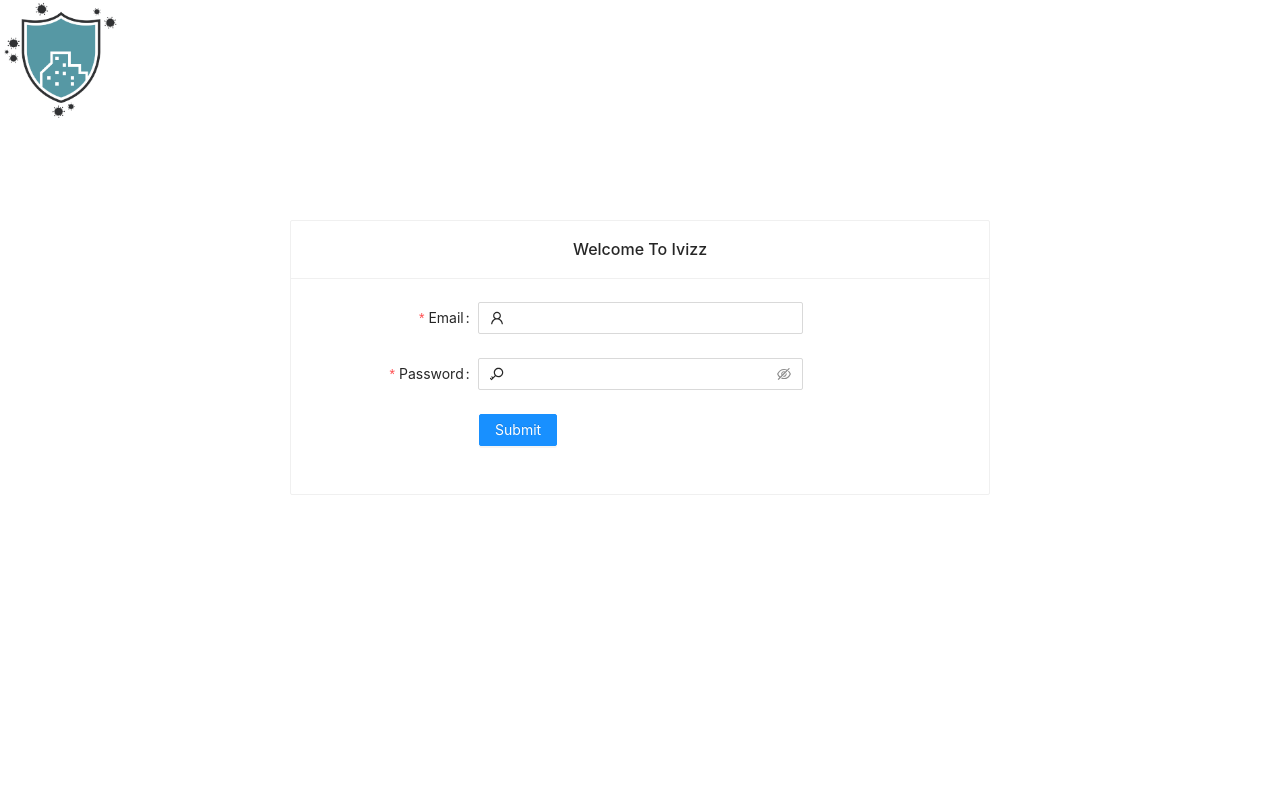
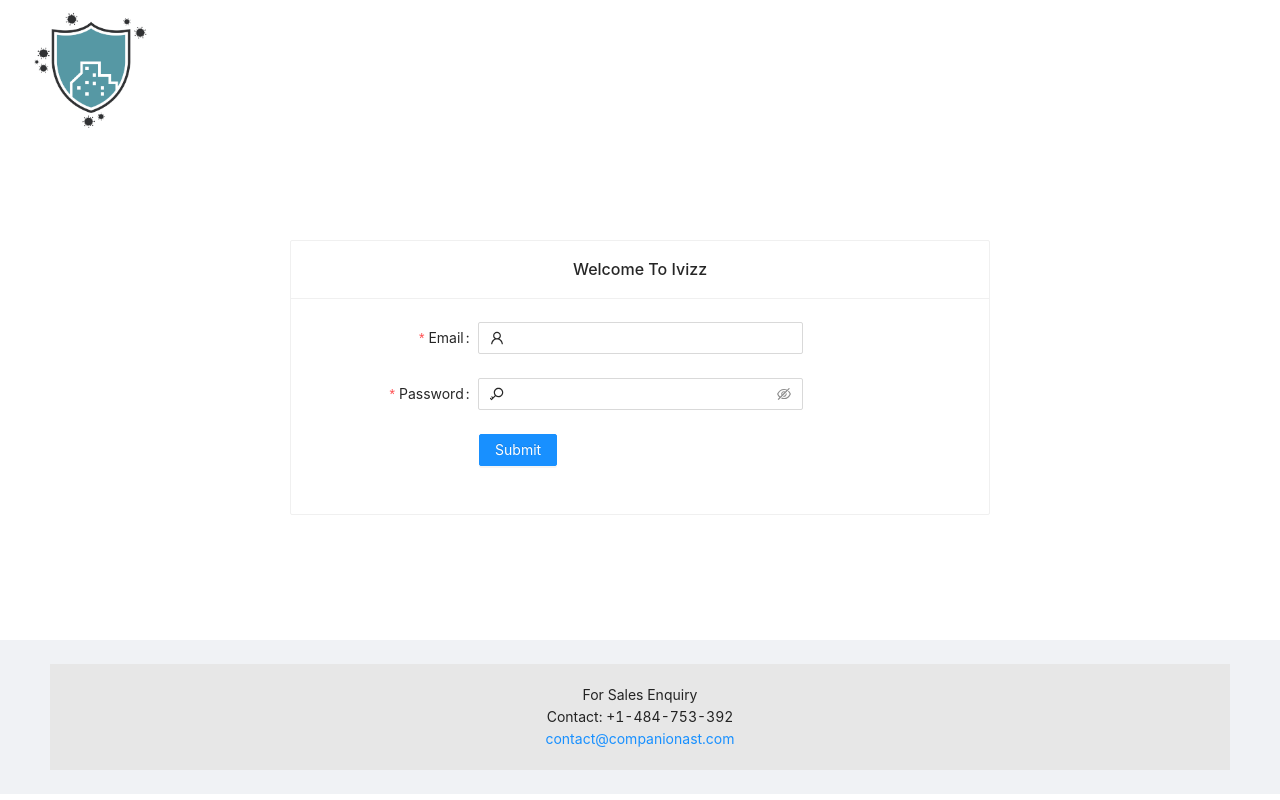
Before and after one commit to RazaAkmal/ivizz_react_Fe, a React (Create React App) app: page /login in a window 1280 px wide. Built offline with nearby package versions, Linux system fonts and the light colour scheme.

Commit message:
fix images issues, data hiracrchy, design structure

```diff
--- a/src/common/HelperFunctions.js
+++ b/src/common/HelperFunctions.js
@@ -60,6 +60,7 @@ export const openSecureLink = async (fileUrl) => {
   const data = await response.json()
   const { url } = data
   window.open(url)
+  return url
 }
 
 export const extractModuleLabel = (label) => {
--- a/src/common/components/Footer.js
+++ b/src/common/components/Footer.js
@@ -1,12 +1,9 @@
-const Footer = () => {
+const IvizzFooter = () => {
   const style = {
     background:"#e7e7e7",
     textAlign:"center",
     padding:"20px 0",
-    marginTop:"60px",
     width:"100%" ,
-    position: "absolute",
-    bottom: 0
   }
 
   return (
@@ -18,4 +15,4 @@ const Footer = () => {
   )
 }
 
-export default Footer
+export default IvizzFooter
--- a/src/common/components/Header.js
+++ b/src/common/components/Header.js
@@ -2,7 +2,7 @@ import { useEffect,useState } from 'react'
 import styles from '../style.css'
 import { Link, Redirect } from "react-router-dom";
 
-const Header = ({ logoUrl }) => {
+const IvizzHeader = ({ logoUrl }) => {
 
   const [subdomain, setSubdomain] = useState('')
   const [site, setSite] = useState('')
@@ -18,7 +18,7 @@ const Header = ({ logoUrl }) => {
     }
   })
   return (
-    <div className={styles.header}>
+    <div className="">
       {path === '' ?
         <Link to="/">
           <img className={styles.left} src='/assets/logo.png' alt="Ivizz Logo" width={120} height={120} />
@@ -33,4 +33,4 @@ const Header = ({ logoUrl }) => {
   )
 }
 
-export default Header
+export default IvizzHeader
--- a/src/common/components/MenuCard.js
+++ b/src/common/components/MenuCard.js
@@ -1,12 +1,13 @@
 import { Link, Redirect } from "react-router-dom";
+import configs from "../../services/configs";
 
-const MenuCard = ({ title, link, backgroundImage }) => {
+const MenuCard = ({ title, link, cardIcon }) => {
   let marginTop = (title==="Mask Detect" || title==="Clean Detect") ? "50px" : 0
   return (
    <Link to={link}>
       <div className="card">
         <div style={{minWidth:240}}>
-          <center  style={{marginTop: '20%'}}><img src={backgroundImage}  height={50} /></center>
+          <center  style={{marginTop: '20%'}}><img src={configs.baseURL + cardIcon}  height={50} /></center>
 
           <center style={{marginTop: "10px"}}>{title}</center>
           </div>
--- a/src/common/components/ShowDetectionLinks.js
+++ b/src/common/components/ShowDetectionLinks.js
@@ -61,7 +61,8 @@ class ShowDetectionLinks extends Component {
       cameraData: {},
       totalScore: 0,
       graphData: {},
-      detectionURLs: []
+      detectionURLs: [],
+      copyLinks: ""
     }
   }
   async componentDidMount(){
@@ -178,10 +179,41 @@ class ShowDetectionLinks extends Component {
     console.log("--------graphBar: ", ctx, _index, _chart);
     // this.props.history.push("/login")
   }
+  openAllLink = () => {
+    let { detectionURLs } = this.state;
+
+    let linkVal = ''
+    detectionURLs.forEach(row => {
+      row.urls.forEach(async (link) => {
+        // openSecureLink(link)
+        const linkUrl = await openSecureLink(link)
+        linkVal = `${linkVal}
+        ${linkUrl}`
+      })
+    })
+    setTimeout(() => {
+      this.setState({ copyLinks: linkVal })
+    }, 3000);
+
+  }
+
+  copyData = () => {
+    let { copyLinks } = this.state;
+    var dummy = document.createElement("textarea");
+    // to avoid breaking orgain page when copying more words
+    // cant copy when adding below this code
+    // dummy.style.display = 'none'
+    document.body.appendChild(dummy);
+    //Be careful if you use texarea. setAttribute('value', value), which works with "input" does not work with "textarea". – Eduard
+    dummy.value = copyLinks;
+    dummy.select();
+    document.execCommand("copy");
+    document.body.removeChild(dummy);
+  }
 
   render() {
     let { detectionsData, date, onDateChange, moduleType } = this.props;
-    let { maskNonMask, showPercent, totalScore, graphData, detectionURLs } = this.state;
+    let { maskNonMask, showPercent, totalScore, graphData, detectionURLs, copyLinks } = this.state;
 
     return(
       <>
@@ -218,9 +250,10 @@ class ShowDetectionLinks extends Component {
         </Row>
         <Row>
           <div style={{marginTop: '20px', marginLeft: '5%'}}>
-            <Button >Open All Links</Button>
-
-            <Button style={{marginLeft: '10px'}}>CopyData</Button>
+            <Button onClick={() => this.openAllLink()}>Open All Links</Button>
+            { copyLinks !== '' &&
+            <Button onClick={() => this.copyData()} style={{marginLeft: '10px'}}>CopyData</Button>
+            }
 
           </div>
         </Row>
--- a/src/pages/DataPages/DetailedData.js
+++ b/src/pages/DataPages/DetailedData.js
@@ -14,7 +14,7 @@ class DetailedData extends Component {
       subdomain: "",
       site: "",
       loading: false,
-      detectionsData: {},
+      detectionsData: [],
       selectedDate: today()
     }
   }
--- a/src/pages/Home/index.js
+++ b/src/pages/Home/index.js
@@ -60,7 +60,7 @@ class Home extends Component {
         this.openNotification('topRight', 'error', 'Something went wrong. Please login again');
         return
       }
-      this.setState({ siteIvModules: response, loading: false })
+      this.setState({ siteIvModules: response.site_iv_modules, loading: false })
     }catch(err) {
       console.log('-----err: ', err)
       this.openNotification('topRight', 'error', 'Something went wrong. Please try again');
@@ -86,7 +86,13 @@ class Home extends Component {
           {siteIvModules.map(item => {
             const name = item.iv_module.name
             const backgroundImage = `assets/logo.png`
-            return <MenuCard key={item.id} title={extractModuleLabel(name)} link={`/data/${name.replace(" ", "-")}/${item.id}`} backgroundImage={backgroundImage} />
+            return <MenuCard
+                      key={item.id}
+                      title={extractModuleLabel(name)}
+                      link={`/data/${name.replace(" ", "-")}/${item.id}`}
+                      backgroundImage={backgroundImage}
+                      cardIcon={item.image}
+                    />
           })}
         </div>
       </React.Fragment>
--- a/src/pages/Login/index.js
+++ b/src/pages/Login/index.js
@@ -30,7 +30,7 @@ class Login extends Component {
       if (response.error) {
         this.openNotification('topRight', 'error', 'Invalid credentials');
         return
-      } else if(response.data.subdomain && response.data.site) {
+      } else if(response.data.token && response.data.site) {
         const { token, subdomain, site } = response.data
         localStorage.setItem('token', token)
         localStorage.setItem('subdomain', subdomain)
--- a/src/pages/globalStyles.css
+++ b/src/pages/globalStyles.css
@@ -19,3 +19,19 @@
   background-color: tomato;
   color: white;
 }
+
+/* ======= ============ */
+
+.layout-header {
+  height: 20% !important;
+  background: #fff !important;
+  padding: 10px 30px !important;
+}
+.layout-footer {
+  height: 20% !important;
+}
+.layout-content {
+  height: 60% !important;
+  min-height: 500px !important;
+  background: #fff !important;
+}
--- a/src/routes/route.js
+++ b/src/routes/route.js
@@ -1,7 +1,10 @@
 import React from "react";
 import { Route, Redirect } from "react-router-dom";
-import Header from "../common/components/Header";
-import Footer from "../common/components/Footer";
+import IvizzHeader from "../common/components/Header";
+import IvizzFooter from "../common/components/Footer";
+import "../pages/globalStyles.css";
+import { Layout } from 'antd';
+const { Header, Footer, Sider, Content } = Layout;
 
 const AppRoute = ({
 	component: Component,
@@ -20,9 +23,16 @@ const AppRoute = ({
 
 				return (
 					<React.Fragment>
-            <Header />
-						<div style={{ minHeight: "400px" }}> <Component {...props} /></div>
-            {/* <Footer /> */}
+            {/* <Header />
+						  <div style={{ minHeight: "400px" }}> <Component {...props} /></div>
+            <Footer /> */}
+            <Layout>
+              <Header className="layout-header"><IvizzHeader /></Header>
+              <Content className="layout-content">
+                <Component {...props} />
+              </Content>
+              <Footer className="layout-footer"><IvizzFooter /></Footer>
+            </Layout>
 					</React.Fragment>
 				);
 			}}
```
